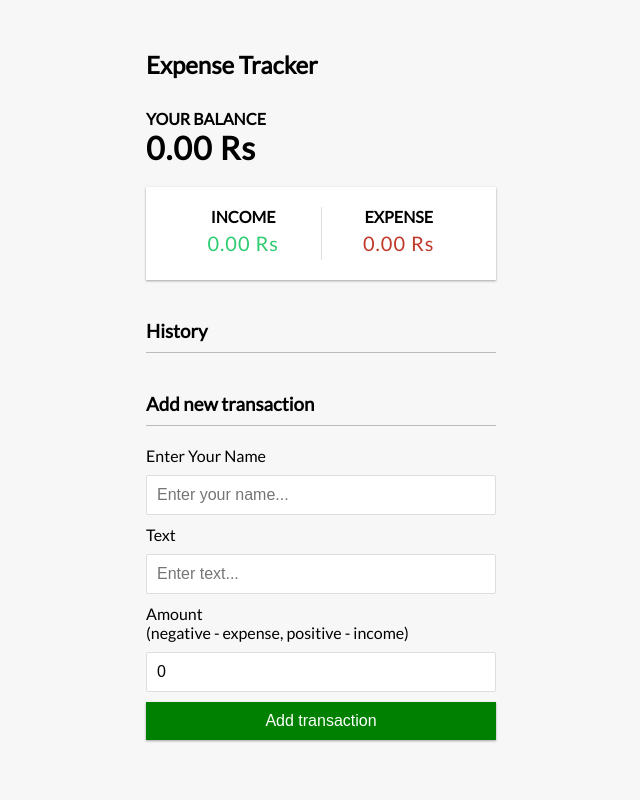
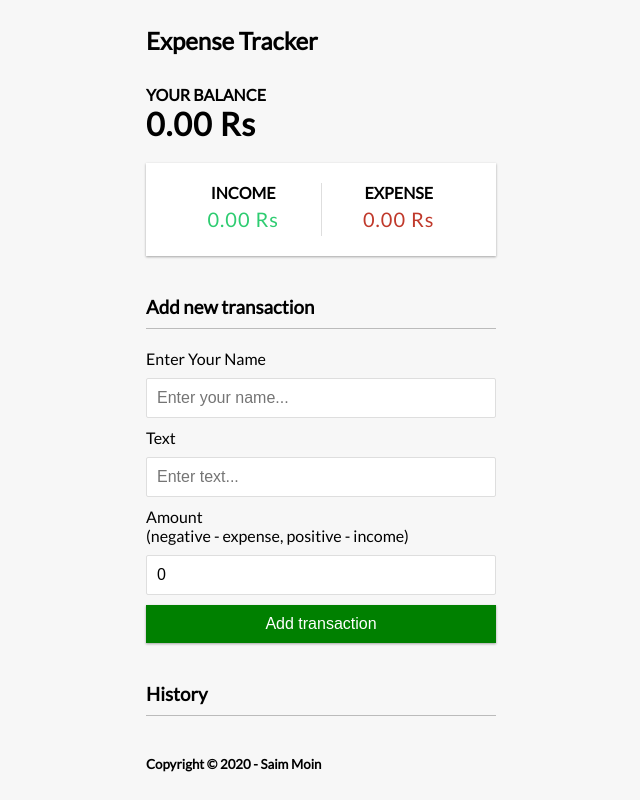
Before and after one commit to saimmoin/expense-tracker-react, a React (Create React App) app: page / in a window 1280 px wide. Shown: the whole page, without its empty margins (319-959 px from the left). Built offline with nearby package versions, Linux system fonts and the light colour scheme.

Commit message:
Added footer.js and repositioned AddTransaction form

```diff
--- a/src/App.js
+++ b/src/App.js
@@ -1,22 +1,23 @@
-import './App.css';
-import {Header} from './components/Header';
-import {Balance} from './components/Balance';
-import {IncomeExpenses} from './components/IncomeExpenses';
-import {TransactionList} from './components/TransactionList';
-import {AddTransaction} from './components/AddTransaction';
-import {GlobalProvider} from './context/GlobalState';
-
+import "./App.css";
+import { Header } from "./components/Header";
+import { Balance } from "./components/Balance";
+import { IncomeExpenses } from "./components/IncomeExpenses";
+import { TransactionList } from "./components/TransactionList";
+import { AddTransaction } from "./components/AddTransaction";
+import { GlobalProvider } from "./context/GlobalState";
+import { Footer } from "./components/Footer";
 
 function App() {
   return (
     <GlobalProvider>
-      <Header/>
+      <Header />
       <div class="container">
-        <Balance/>
-        <IncomeExpenses/>
-        <TransactionList/>
-        <AddTransaction/>
+        <Balance />
+        <IncomeExpenses />
+        <AddTransaction />
+        <TransactionList />
       </div>
+      <Footer></Footer>
     </GlobalProvider>
   );
 }
--- /dev/null
+++ b/src/components/Footer.js
@@ -0,0 +1,5 @@
+import React from "react";
+
+export const Footer = () => {
+  return <h5>Copyright © 2020 - Saim Moin</h5>;
+};
--- a/src/components/Transaction.js
+++ b/src/components/Transaction.js
@@ -6,7 +6,7 @@ export const Transaction = ({ transaction }) => {
   const sign = transaction.amount < 0 ? "-" : "+";
   return (
     <li className={transaction.amount < 0 ? "minus" : "plus"}>
-      Name: ({transaction.text1}), Text: ({transaction.text})
+      <b>{transaction.text}</b> (by: {transaction.text1})
       <span>
         {sign}
         {Math.abs(transaction.amount)} Rs
```
Also changed, not shown: 1 other file (tests, documents, lock files or other folders).
